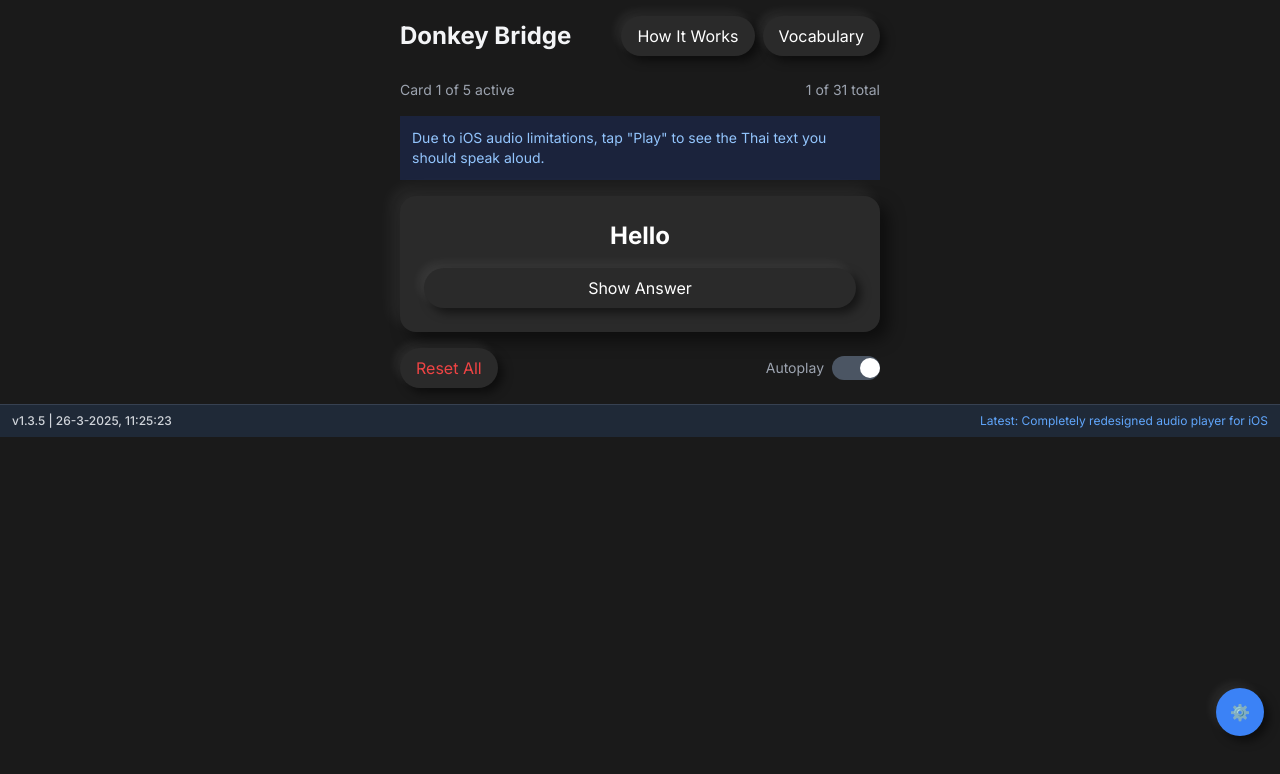
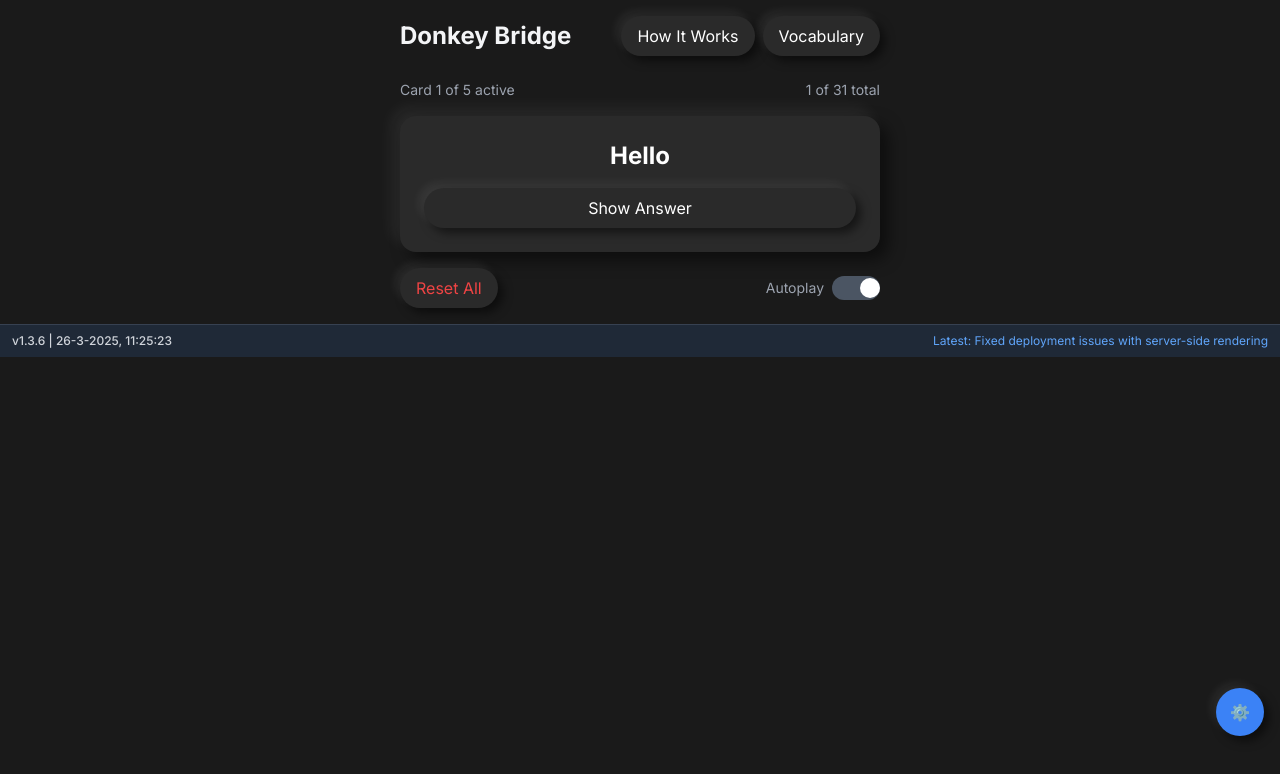
Before and after one commit to MaartenRischen/ThaiFlashcardsApp, a Next.js app: page / in a window 1280 px wide. Shown: the top 774 px of the page. Built offline with nearby package versions, Linux system fonts and the light colour scheme.

Commit message:
Fix navigator is not defined error during server-side rendering

```diff
--- a/app/page.tsx
+++ b/app/page.tsx
@@ -89,8 +89,8 @@ interface ExampleSentence {
 // Update version info
 const VERSION_INFO = {
   lastUpdated: new Date().toISOString(),
-  version: "1.3.5",
-  changes: "Completely redesigned audio player for iOS"
+  version: "1.3.6",
+  changes: "Fixed deployment issues with server-side rendering"
 };
 
 // Update phrases with real example sentences
@@ -698,6 +698,7 @@ export default function ThaiFlashcards() {
   const [randomSentence, setRandomSentence] = useState<RandomSentence | null>(null);
   const [showAudioPlayer, setShowAudioPlayer] = useState(false);
   const [currentAudioText, setCurrentAudioText] = useState("");
+  const [isIOS, setIsIOS] = useState(false);
 
   // Add ref to track previous showAnswer state
   const prevShowAnswerRef = React.useRef(false);
@@ -717,6 +718,12 @@ export default function ThaiFlashcards() {
   useEffect(() => {
     localStorage.setItem('activeCards', JSON.stringify(activeCards));
   }, [activeCards]);
+
+  // Client-side detection of iOS devices
+  useEffect(() => {
+    // Only run on client side
+    setIsIOS(/iPhone|iPad|iPod/.test(navigator.userAgent));
+  }, []);
 
   // Create a simplified audio approach - just show text to speak
   const initiateAudio = (text: string) => {
@@ -1106,10 +1113,12 @@ export default function ThaiFlashcards() {
           <div>{index + 1} of {phrases.length} total</div>
         </div>
 
-        {/* Show a notice about audio at the top */}
-        <div className="bg-blue-900 bg-opacity-30 rounded-lg p-3 text-blue-300 text-sm">
-          <p>Due to iOS audio limitations, tap "Play" to see the Thai text you should speak aloud.</p>
-        </div>
+        {/* Show a notice about audio at the top - only for iOS */}
+        {isIOS && (
+          <div className="bg-blue-900 bg-opacity-30 rounded-lg p-3 text-blue-300 text-sm">
+            <p>Due to iOS audio limitations, tap "Play" to see the Thai text you should speak aloud.</p>
+          </div>
+        )}
 
         {/* Main Card */}
         <div className="neumorphic p-6 space-y-4">
@@ -1427,7 +1436,7 @@ export default function ThaiFlashcards() {
         </div>
       </div>
 
-      {/* Add CSS at the end of the file for the iOS audio element */}
+      {/* Use client-side styles to avoid navigator at build time */}
       <style jsx>{`
         .ios-audio-element {
           position: fixed;
@@ -1436,7 +1445,7 @@ export default function ThaiFlashcards() {
           z-index: 1000;
           height: 40px;
           width: 300px;
-          display: ${/iPhone|iPad|iPod/.test(navigator.userAgent) ? 'block' : 'none'};
+          display: block;
         }
       `}</style>
     </main>
```
